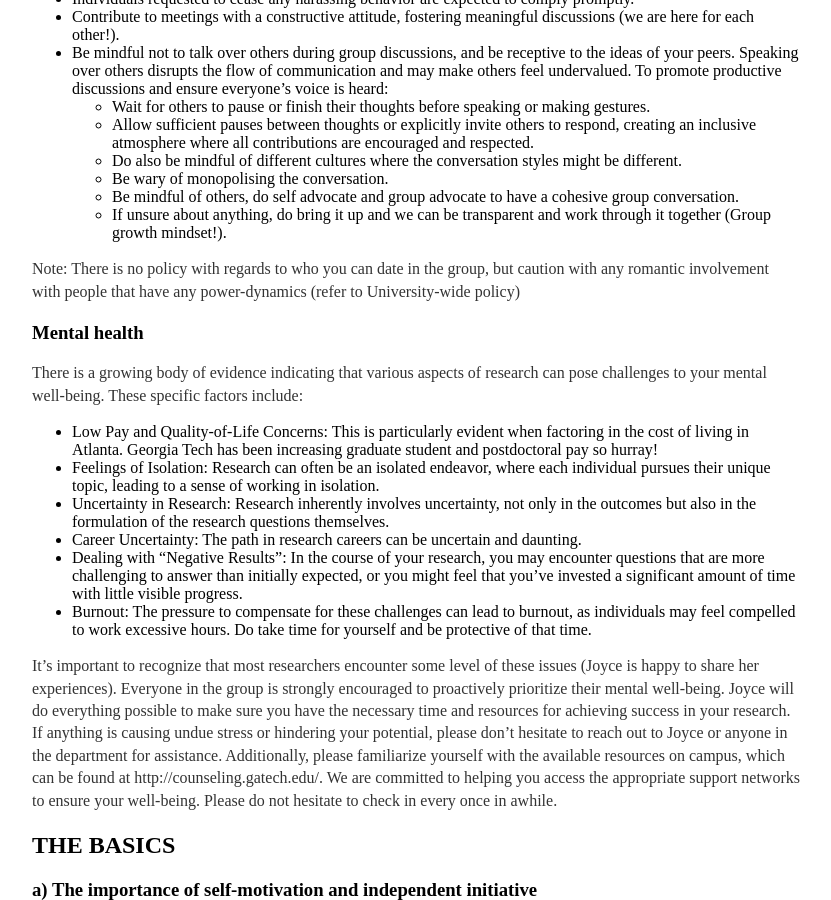
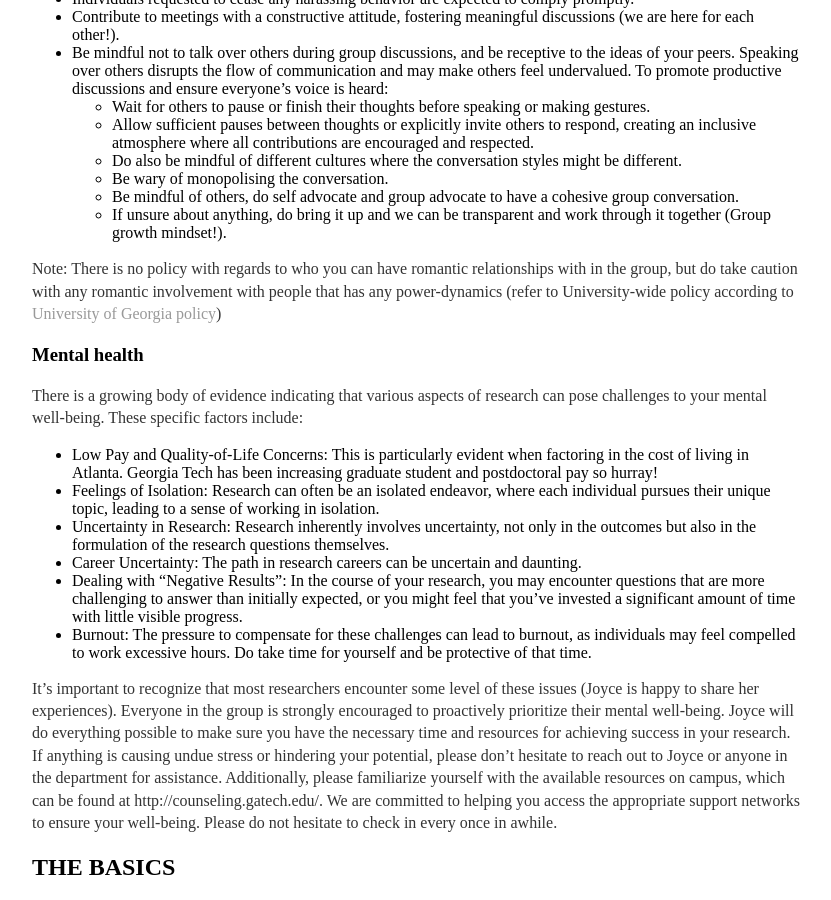
Before and after one commit to joycesim/joycesim.github.io, a Jekyll site: the page built from GroupVision/index.md, in a window 1280 px wide and 900 px high, scrolled down 1027 px. Shown: the whole window, without its empty margins (224-1055 px from the left). Built offline with Jekyll 4.4.1, drawn with Linux system fonts in a browser that asks for light colours.

Commit message:
Clarify romantic relationships policy wording
Updated wording for clarity on romantic relationships policy.

```diff
--- a/GroupVision/index.md
+++ b/GroupVision/index.md
@@ -34,7 +34,7 @@ The pursuit of enjoyable and high-quality research can only thrive in an environ
     - Be mindful of others, do self advocate and group advocate to have a cohesive group conversation.
     - If unsure about anything, do bring it up and we can be transparent and work through it together (Group growth mindset!).
 
-Note: There is no policy with regards to who you can date in the group, but caution with any romantic involvement with people that have any power-dynamics (refer to University-wide policy)
+Note: There is no policy with regards to who you can have romantic relationships with in the group, but do take caution with any romantic involvement with people that has any power-dynamics (refer to University-wide policy according to [University of Georgia policy](https://www.usg.edu/policies/))
 
 ### Mental health
 There is a growing body of evidence indicating that various aspects of research can pose challenges to your mental well-being. These specific factors include:
```
